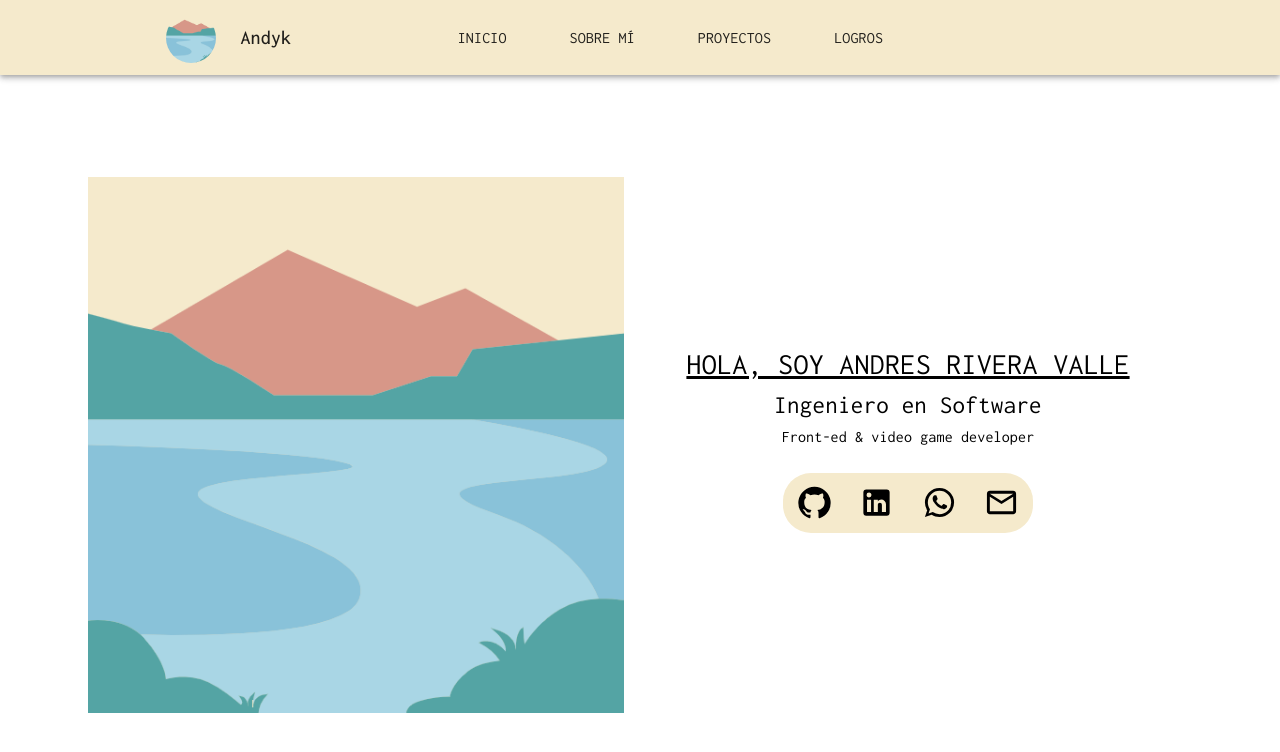
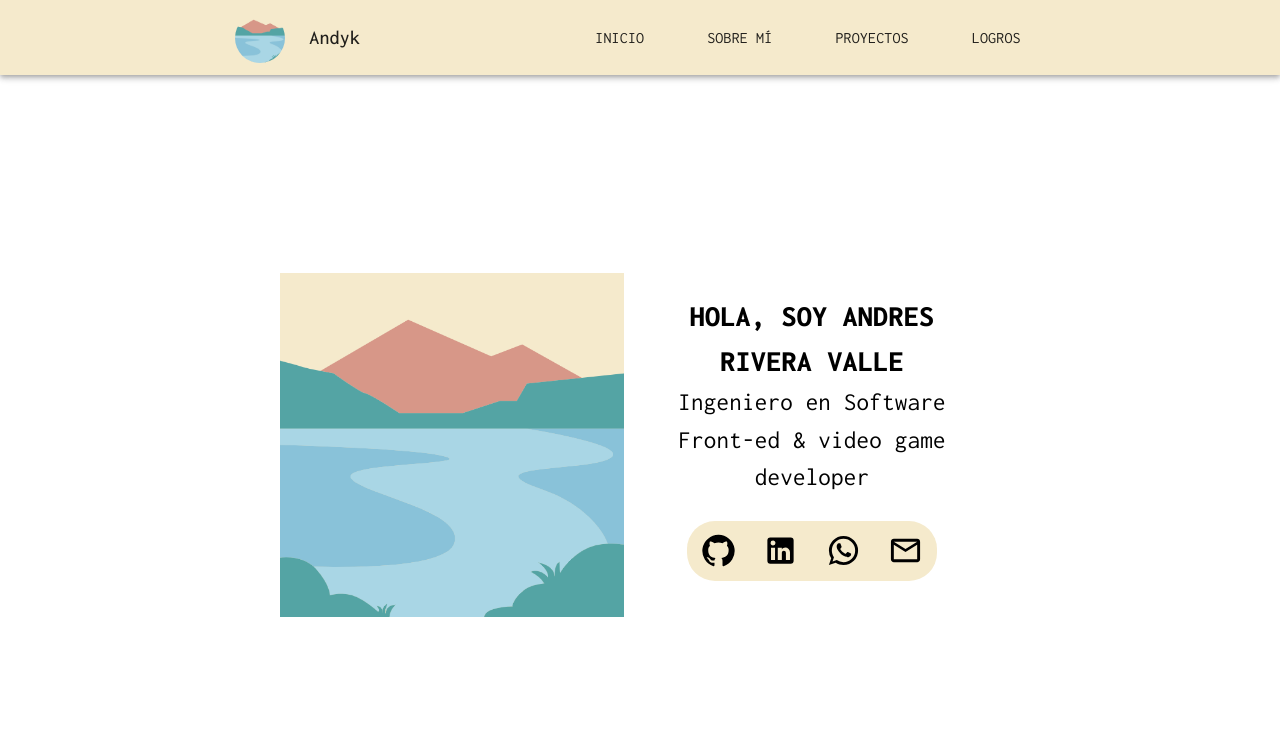
Before and after one commit to andresRivera123/Portfolio-AndresRiveraValle, a React (Vite) app: page / in a window 1280 px wide. Shown: the top 752 px of the page. Built offline with nearby package versions, Linux system fonts and the light colour scheme.

Commit message:
Refixed main screen

```diff
--- a/src/assets/Components/Main.jsx
+++ b/src/assets/Components/Main.jsx
@@ -27,7 +27,7 @@ export default function Main() {
       height="calc(100vh - 75px)"
       justifyContent="center"
       alignItems="center"
-      sx={{ marginX: { sx: 5, sm: 11 } }}
+      sx={{ marginX: { xs: 10, sm: 5, md: 25, lg: 35 } }}
     >
       <Box
         flex={1}
@@ -35,7 +35,7 @@ export default function Main() {
         sx={{
           paddingTop: { xs: "15px" },
           width: {
-            xs: 250,
+            xs: 225,
             sm: 300,
             md: 100,
           },
@@ -55,14 +55,16 @@ export default function Main() {
         sx={{ textAlign: "center", paddingX: { xs: 2, sm: 2 } }}
       >
         <Typography
-          sx={{ textDecoration: "underline", fontSize: { xs: 25, sm: 30 } }}
+          sx={{ fontWeight:800, fontSize: { xs: 20, sm: 25, md: 30 } }}
         >
           HOLA, SOY ANDRES RIVERA VALLE
         </Typography>
-        <Typography sx={{ fontSize: { xs: 20, sm: 25 } }}>
+        <Typography sx={{ fontSize: { xs: 15, sm: 20, md: 25 } }}>
           Ingeniero en Software
         </Typography>
-        <Typography>Front-ed & video game developer</Typography>
+        <Typography sx={{ fontSize: { xs: 15, sm: 20, md: 25 } }}>
+          Front-ed & video game developer
+        </Typography>
         <Box sx={{ marginTop: 3 }}>
           <Box
             borderRadius={7}
--- a/src/assets/Components/Navbar.jsx
+++ b/src/assets/Components/Navbar.jsx
@@ -11,6 +11,7 @@ import {
   List,
   Button,
   Drawer,
+  Hidden,
 } from "@mui/material";
 
 /* ICONS & IMAGES */
@@ -73,7 +74,7 @@ function Navbar() {
           }}
         >
           <ListItem sx={{ flex: 1 }}>
-            <Button component="a" href="#home" color="inherit">
+            <Button component="a" href="#" color="inherit">
               <ListItemText primary="INICIO" />
             </Button>
           </ListItem>
@@ -93,6 +94,7 @@ function Navbar() {
             </Button>
           </ListItem>
         </List>
+        <Hidden smUp>
           {deployMenu ? (
             <Button onClick={handleClickDeploy}>
               <MenuOpenIcon
@@ -110,12 +112,18 @@ function Navbar() {
               />
             </Button>
           )}
-        <Drawer anchor="bottom" open={deployMenu} onClose={handleDrawerClose} sx={{display: {xs: "block", sm: "none"}}}>
+        </Hidden>
+        <Drawer
+          anchor="bottom"
+          open={deployMenu}
+          onClose={handleDrawerClose}
+          sx={{ display: { xs: "block", sm: "none" } }}
+        >
           <List>
             <ListItem>
               <Button
                 component="a"
-                href="#home"
+                href="#"
                 color="inherit"
                 onClick={handleDrawerClose}
               >
```
Lines whose indentation alone changed are shown as unchanged.
